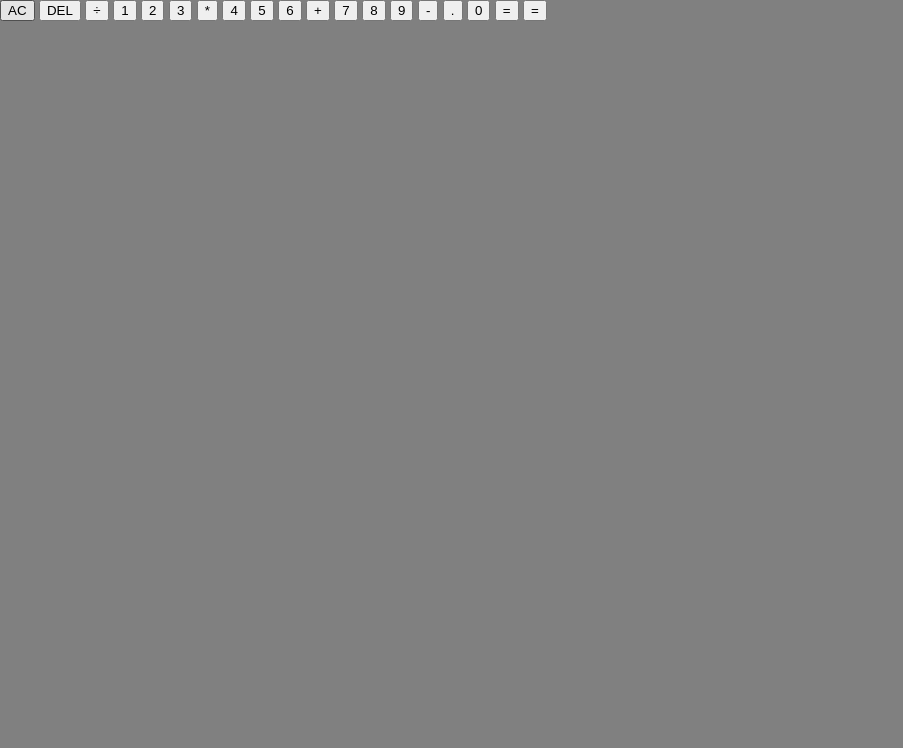
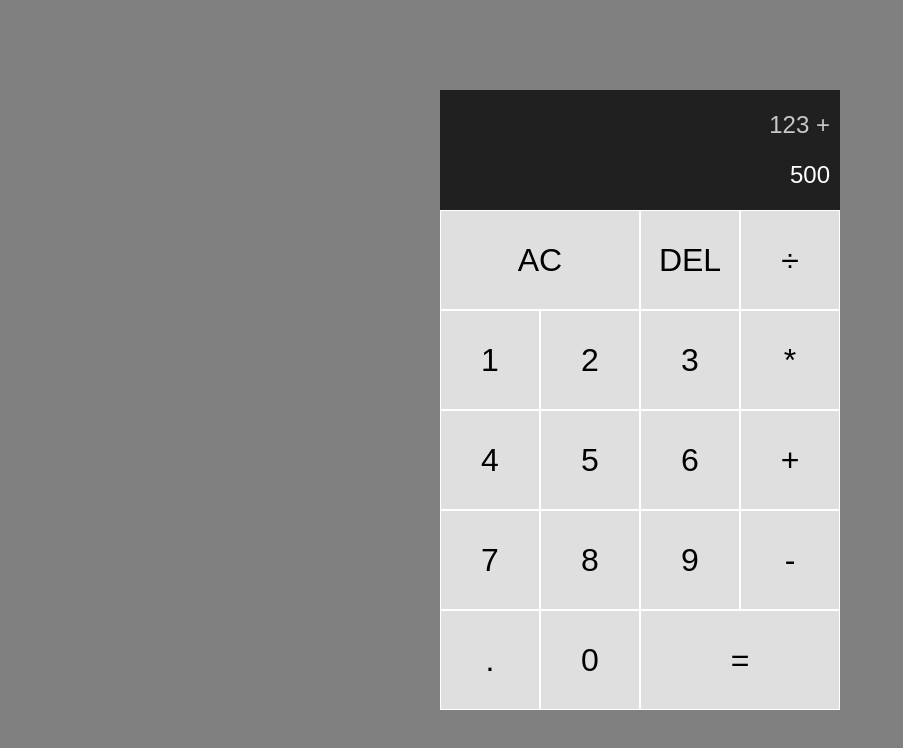
Before and after one commit to Git-DanD/Web-Calculator, a plain HTML site: page index.html in a window 1280 px wide. Shown: the whole page, without its empty margins (0-903 px from the left). Drawn offline with Linux system fonts and the light colour scheme.

Commit message:
completed base structure of calculator in HTML and CSS

```diff
--- a/index.html
+++ b/index.html
@@ -13,10 +13,10 @@
     <body>
         <div class="calc-grid">
             <div class="output">
-                <div class="previous operand"></div>
-                <div class="current operand"></div>
+                <div class="previous-operand">123 +</div>
+                <div class="current-operand">500</div>
             </div>
-            <button class="spawn-two">AC</button>
+            <button class="span-two">AC</button>
             <button>DEL</button>
             <button>÷</button>
             <button>1</button>
@@ -33,8 +33,7 @@
             <button>-</button>
             <button>.</button>
             <button>0</button>
-            <button>=</button>
-            <button class="spawn-two">=</button>
+            <button class="span-two">=</button>
         </div>
     </body>
 </html>
--- a/style.css
+++ b/style.css
@@ -9,3 +9,54 @@ body {
     margin: 0;
     background: grey;
 }
+
+.calc-grid {
+    display: grid;
+    justify-content: center;
+    align-content: center;
+
+    min-height: 100vh;
+
+    grid-template-columns: repeat(4, 100px);
+    grid-template-rows: minmax(120px, auto) repeat(5, 100px);
+}
+
+.calc-grid > button {
+    cursor: pointer;
+    font-size: 2rem;
+    border: 1px solid white;
+    outline: none;
+    background-color: rgba(255, 255, 255, .75);
+}
+
+.calc-grid > button:hover {
+    background-color: rgba(255, 255, 255, .9);
+}
+
+.span-two {
+    grid-column: span 2;
+}
+
+.output {
+    grid-column: 1 / -1;
+    background-color: rgba(0, 0, 0, .75);
+
+    display: flex;
+    align-items: flex-end;
+    justify-content: space-around;
+    flex-direction: column;
+    padding: 10px;
+
+    word-wrap: break-word;
+    word-break: break-all;
+}
+
+.output .previous-operand {
+    color: rgba(255, 255, 255, .75);
+    font-size: 1.5rem;
+}
+
+.output .current-operand {
+    color: white;
+    font-size: 1.5rem;
+}
```
